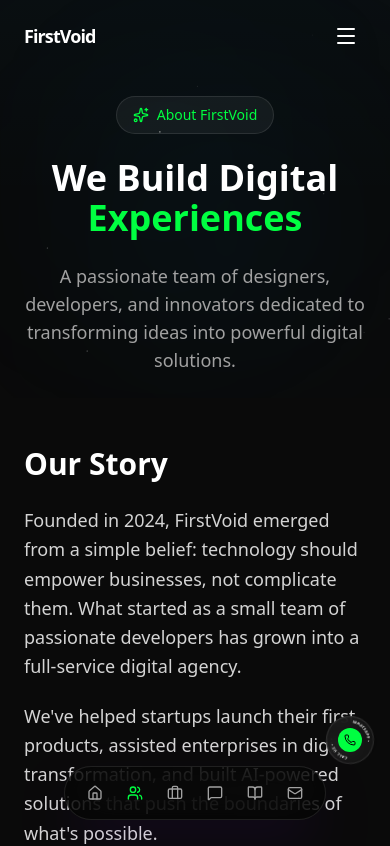
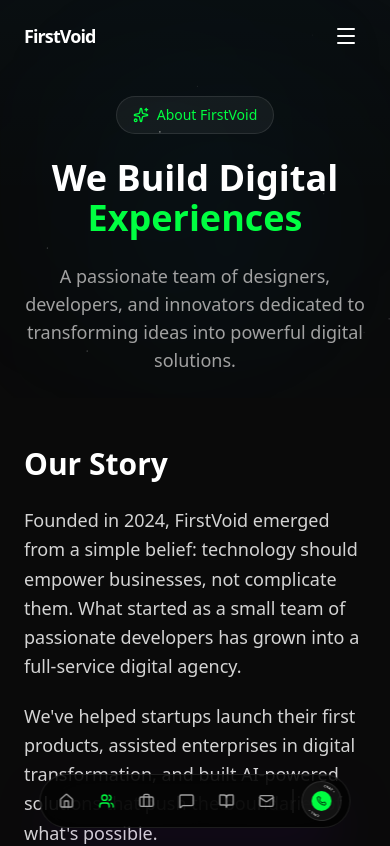
Before and after one commit to chetankush/Matrixo, a Next.js app: page /about in a window 390 px wide. Shown: the top 846 px of the page. Built offline with nearby package versions, Linux system fonts and the light colour scheme.

Commit message:
updated ui

```diff
--- a/app/page.tsx
+++ b/app/page.tsx
@@ -43,7 +43,7 @@
           <Footer />
         </div>
         <div className="pointer-events-auto">
-          <ContactButtons />
+          <ContactButtons showOnMobile />
         </div>
         <div className="pointer-events-auto">
           <MusicToggle />
--- a/components/ui/ContactButtons.tsx
+++ b/components/ui/ContactButtons.tsx
@@ -2,15 +2,25 @@
 import { useState } from "react";
 import { motion, AnimatePresence } from "framer-motion";
 import { Phone, MessageCircle, X } from "lucide-react";
+import { cn } from "@/lib/utils";
 
-export const ContactButtons = () => {
+interface ContactButtonsProps {
+  showOnMobile?: boolean;
+}
+
+export const ContactButtons = ({ showOnMobile = false }: ContactButtonsProps) => {
   const [isOpen, setIsOpen] = useState(false);
 
   const phoneNumber = "9303135537";
   const whatsappNumber = "917987401227";
 
   return (
-    <div className="fixed bottom-20 right-4 z-50 flex flex-col items-end gap-2 md:bottom-12 md:right-6">
+    <div className={cn(
+      "fixed z-50 flex flex-col items-end gap-2",
+      showOnMobile
+        ? "bottom-2 right-2 md:bottom-12 md:right-6"
+        : "bottom-12 right-6 hidden md:flex"
+    )}>
       <AnimatePresence>
         {isOpen && (
           <>
--- a/components/ui/FloatingNav.tsx
+++ b/components/ui/FloatingNav.tsx
@@ -3,7 +3,7 @@
 import { usePathname } from "next/navigation";
 import { motion, AnimatePresence } from "framer-motion";
 import { cn } from "@/lib/utils";
-import { Home, Users, Briefcase, MessageSquare, BookOpen, Mail } from "lucide-react";
+import { Home, Users, Briefcase, MessageSquare, BookOpen, Mail, Phone, MessageCircle, X } from "lucide-react";
 import Link from "next/link";
 
 interface NavItemProps {
@@ -22,11 +22,10 @@
   const handlePressStart = useCallback(() => {
     longPressTimer.current = setTimeout(() => {
       setShowTooltip(true);
-      // Auto-hide tooltip after 2 seconds
       tooltipTimer.current = setTimeout(() => {
         setShowTooltip(false);
       }, 2000);
-    }, 500); // 500ms for long press
+    }, 500);
   }, []);
 
   const handlePressEnd = useCallback(() => {
@@ -38,7 +37,6 @@
 
   const handleTouchEnd = useCallback(() => {
     handlePressEnd();
-    // Keep tooltip visible if it was shown
   }, [handlePressEnd]);
 
   const content = (
@@ -95,6 +93,104 @@
   return <Link href={item.link || "/"}>{content}</Link>;
 };
 
+// Rotating Contact Button Component
+const RotatingContactButton = () => {
+  const [isOpen, setIsOpen] = useState(false);
+  const phoneNumber = "9303135537";
+  const whatsappNumber = "917987401227";
+
+  return (
+    <div className="relative">
+      {/* Expanded Options */}
+      <AnimatePresence>
+        {isOpen && (
+          <div className="absolute bottom-full right-0 mb-2 flex flex-col items-end gap-2">
+            {/* Call Button */}
+            <motion.a
+              href={`tel:+91${phoneNumber}`}
+              initial={{ opacity: 0, scale: 0.5, y: 10 }}
+              animate={{ opacity: 1, scale: 1, y: 0 }}
+              exit={{ opacity: 0, scale: 0.5, y: 10 }}
+              transition={{ duration: 0.2, delay: 0.1 }}
+              className="flex items-center gap-2 px-3 py-2 bg-neutral-900 border border-white/10 rounded-full shadow-lg"
+            >
+              <span className="text-white text-xs font-medium">Call</span>
+              <div className="w-6 h-6 bg-sky-500 rounded-full flex items-center justify-center">
+                <Phone className="w-3 h-3 text-white" />
+              </div>
+            </motion.a>
+
+            {/* WhatsApp Button */}
+            <motion.a
+              href={`https://wa.me/${whatsappNumber}`}
+              target="_blank"
+              rel="noopener noreferrer"
+              initial={{ opacity: 0, scale: 0.5, y: 10 }}
+              animate={{ opacity: 1, scale: 1, y: 0 }}
+              exit={{ opacity: 0, scale: 0.5, y: 10 }}
+              transition={{ duration: 0.2 }}
+              className="flex items-center gap-2 px-3 py-2 bg-neutral-900 border border-white/10 rounded-full shadow-lg"
+            >
+              <span className="text-white text-xs font-medium">WhatsApp</span>
+              <div className="w-6 h-6 bg-green-500 rounded-full flex items-center justify-center">
+                <MessageCircle className="w-3 h-3 text-white" />
+              </div>
+            </motion.a>
+          </div>
+        )}
+      </AnimatePresence>
+
+      {/* Rotating Button */}
+      <motion.button
+        onClick={() => setIsOpen(!isOpen)}
+        whileTap={{ scale: 0.95 }}
+        className="relative w-10 h-10 flex items-center justify-center"
+      >
+        {/* Rotating Text Ring */}
+        <motion.div
+          animate={{ rotate: 360 }}
+          transition={{ duration: 8, repeat: Infinity, ease: "linear" }}
+          className={`absolute inset-0 rounded-full border border-white/10 ${
+            isOpen ? "bg-neutral-800" : "bg-neutral-900/80"
+          }`}
+        >
+          <svg className="w-full h-full" viewBox="0 0 100 100">
+            <defs>
+              <path
+                id="navTextPath"
+                d="M 50, 50 m -37, 0 a 37,37 0 1,1 74,0 a 37,37 0 1,1 -74,0"
+              />
+            </defs>
+            <text className="text-[8px] font-bold uppercase tracking-widest fill-white">
+              <textPath href="#navTextPath" startOffset="0%">
+                Call •
+              </textPath>
+            </text>
+            <text className="text-[8px] font-bold uppercase tracking-widest fill-white">
+              <textPath href="#navTextPath" startOffset="50%">
+                Chat •
+              </textPath>
+            </text>
+          </svg>
+        </motion.div>
+
+        {/* Center Icon */}
+        <div
+          className={`relative z-10 w-5 h-5 rounded-full flex items-center justify-center transition-colors duration-300 ${
+            isOpen ? "bg-neutral-700" : "bg-matrixo-green"
+          }`}
+        >
+          {isOpen ? (
+            <X className="w-2.5 h-2.5 text-white" />
+          ) : (
+            <Phone className="w-2.5 h-2.5 text-black" />
+          )}
+        </div>
+      </motion.button>
+    </div>
+  );
+};
+
 export const FloatingNav = ({ className }: { className?: string }) => {
   const pathname = usePathname();
 
@@ -110,21 +206,27 @@
   const isItemActive = (item: NavItemProps) => {
     if (!item.link) return false;
     if (item.link === "/") return pathname === "/";
-    if (item.link.startsWith("/#")) return false; // Hash links are not active states
+    if (item.link.startsWith("/#")) return false;
     return pathname.startsWith(item.link);
   };
 
   return (
-    <div className={cn("fixed bottom-6 left-1/2 -translate-x-1/2 z-[100] md:hidden", className)}>
+    <div className={cn("fixed bottom-4 left-1/2 -translate-x-1/2 z-[100] md:hidden", className)}>
       <motion.div
         initial={{ y: 100, opacity: 0 }}
         animate={{ y: 0, opacity: 1 }}
         transition={{ delay: 0.5, duration: 0.5 }}
-        className="flex items-center gap-1 px-3 py-2 rounded-full border border-white/10 bg-black/70 backdrop-blur-xl shadow-2xl shadow-matrixo-purple/10"
+        className="flex items-center gap-1 px-2 py-1.5 rounded-full border border-white/10 bg-black/80 backdrop-blur-xl shadow-2xl shadow-matrixo-purple/10"
       >
         {navItems.map((item, idx) => (
           <NavItem key={idx} item={item} isActive={isItemActive(item)} />
         ))}
+
+        {/* Divider */}
+        <div className="w-px h-6 bg-white/10 mx-1" />
+
+        {/* Rotating Contact Button */}
+        <RotatingContactButton />
       </motion.div>
     </div>
   );
--- a/components/ui/MusicToggle.tsx
+++ b/components/ui/MusicToggle.tsx
@@ -193,7 +193,7 @@
     <button
       onClick={toggleMute}
       className={cn(
-        "fixed bottom-6 left-1 z-50 p-2 rounded-full transition-all duration-300 md:left-2",
+        "fixed bottom-2 left-2 z-50 p-2 rounded-full transition-all duration-300 md:bottom-6 md:left-6",
         "bg-white/10 backdrop-blur-md border border-white/20 hover:bg-white/20",
         "text-white hover:scale-105"
       )}
```
